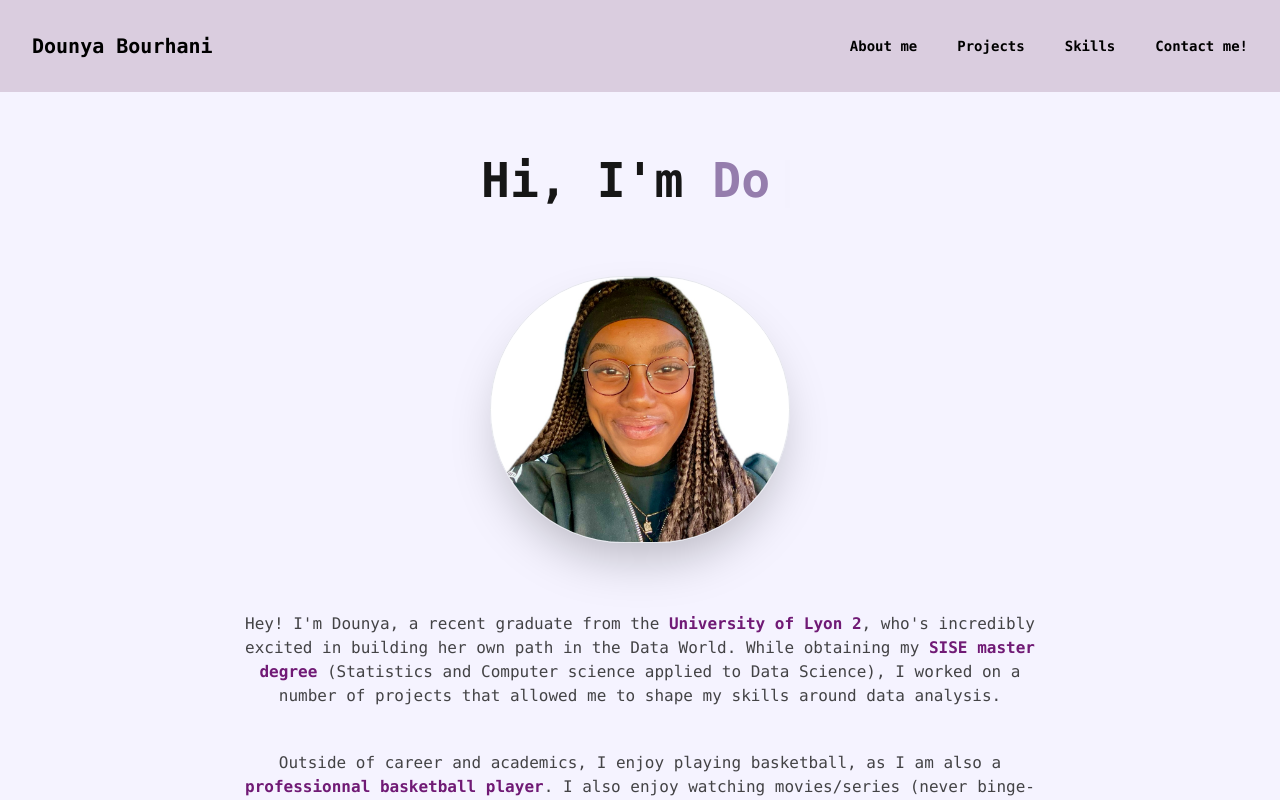
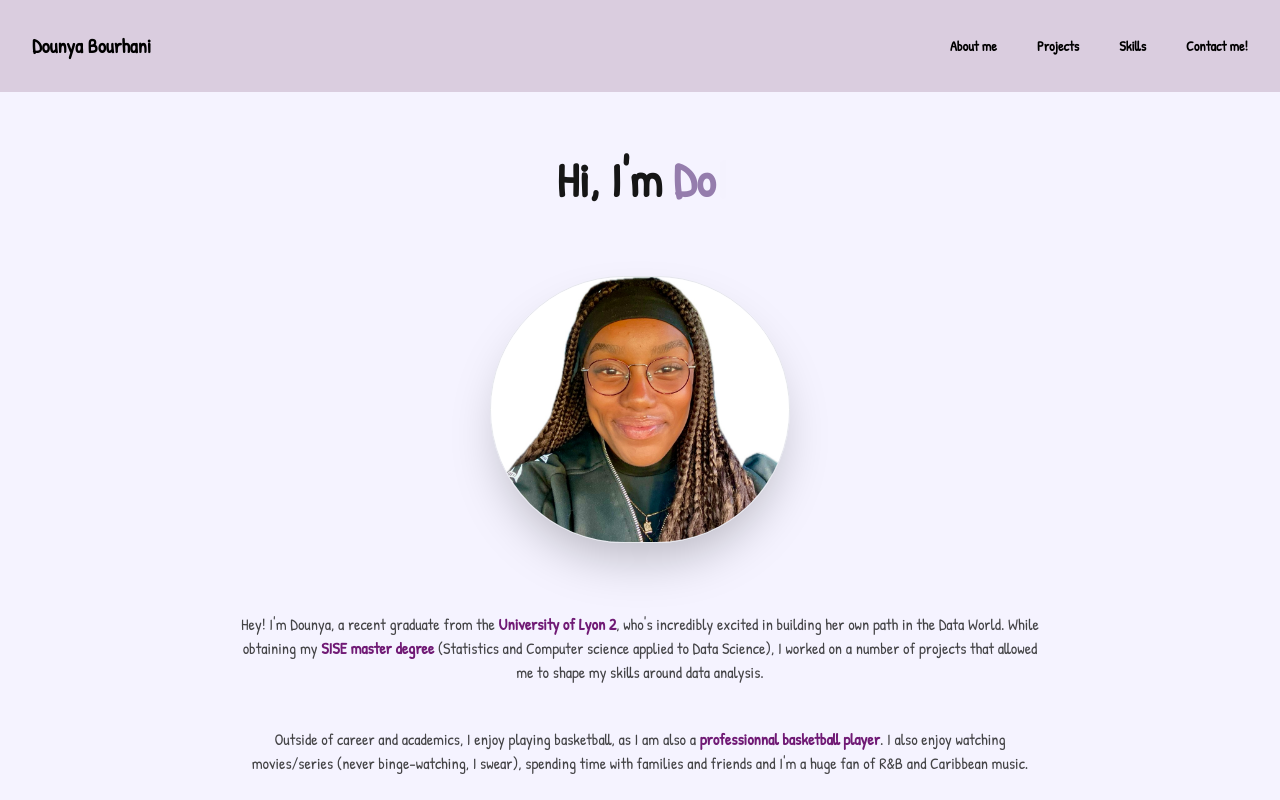
Before and after one commit to dounya-bourhani/Portfolio_Website, a Next.js app in the folder app/: page / in a window 1280 px wide. Shown: the top 800 px of the page. Built offline with nearby package versions, Linux system fonts and the light colour scheme.

Commit message:
update : font to patrick hand :))

```diff
--- a/app/app/globals.css
+++ b/app/app/globals.css
@@ -1,6 +1,8 @@
+/* @import url('https://fonts.googleapis.com/css2?family=Patrick+Hand&display=swap'); */
 @tailwind base;
 @tailwind components;
 @tailwind utilities;
+
 
 :root {
   --background: #ffffff;
@@ -18,7 +20,8 @@ body {
   color: var(--foreground);
   /* padding: 1rem; */
   background: var(--background);
-  font-family: Arial, Helvetica, sans-serif;
+  /* font-family: Arial, Helvetica, sans-serif; */
+  /* font-family: 'Patrick Hand', cursive; */
 }
 
 section {
--- a/app/app/layout.tsx
+++ b/app/app/layout.tsx
@@ -1,15 +1,9 @@
 import type { Metadata } from "next";
-import { Geist, Geist_Mono } from "next/font/google";
+import { Patrick_Hand } from "next/font/google";
 import "./globals.css";
-import Head from "next/head";
 
-const geistSans = Geist({
-  variable: "--font-geist-sans",
-  subsets: ["latin"],
-});
-
-const geistMono = Geist_Mono({
-  variable: "--font-geist-mono",
+const patrickHand = Patrick_Hand({
+  weight: "400",
   subsets: ["latin"],
 });
 
@@ -25,9 +19,7 @@ export default function RootLayout({
 }>) {
   return (
     <html lang="en" data-theme="pastel">
-      <body
-        className={`${geistSans.variable} ${geistMono.variable} antialiased font-mono`}
-      >
+      <body className={patrickHand.className}>
         {children}
       </body>
     </html>
```
